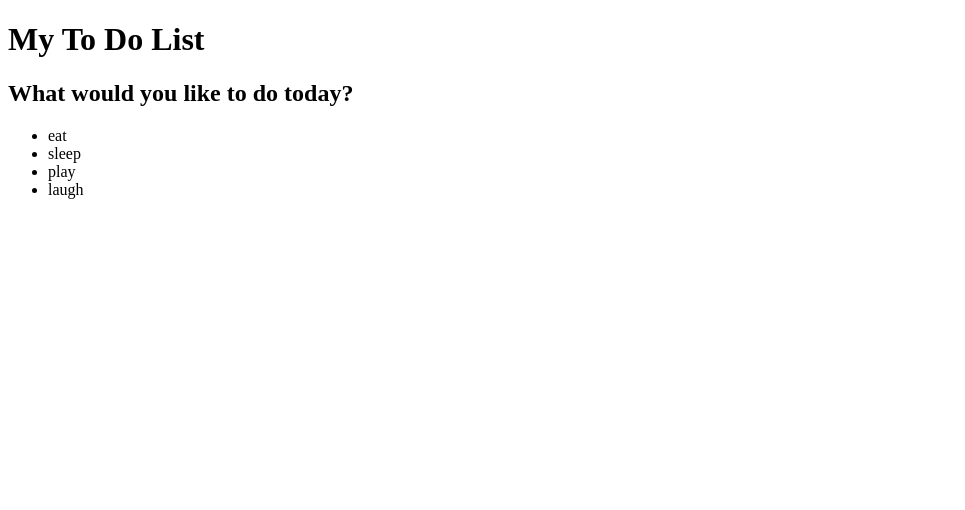
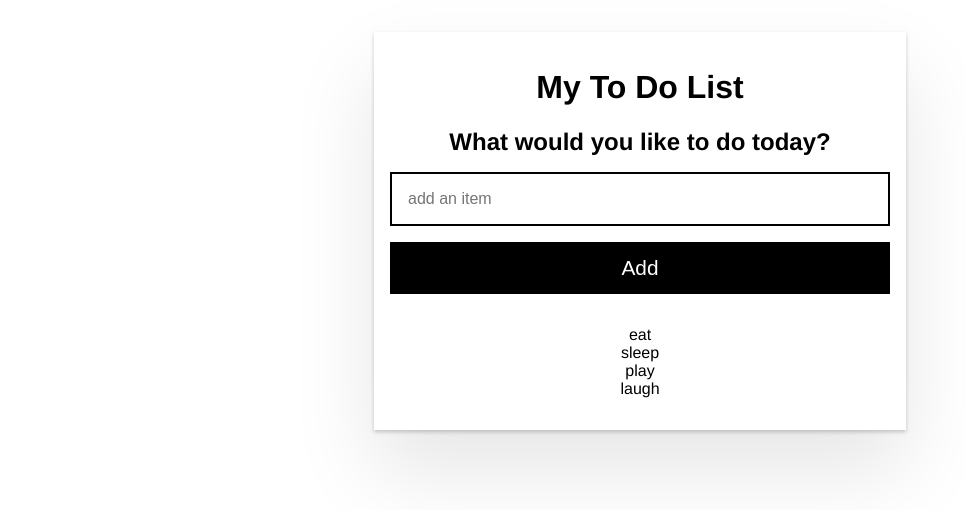
Before and after one commit to pnoebauer/angular-todo, an Angular app: page / in a window 1280 px wide. Shown: the top 510 px of the page, without its empty margins (0-965 px from the left). Built offline with nearby package versions, Linux system fonts and the light colour scheme.

Commit message:
init simple todo application

```diff
--- a/src/app/app.component.css
+++ b/src/app/app.component.css
@@ -0,0 +1,52 @@
+.main {
+    max-width: 500px;
+    width: 85%;
+    margin: 2rem auto;
+    padding: 1rem;
+    text-align: center;
+    box-shadow:
+      0 2px 4px 0 rgb(0 0 0 / 20%),
+      0 2.5rem 5rem 0 rgb(0 0 0 / 10%);
+  }
+
+  @media screen and (min-width: 600px) {
+    .main {
+      width: 70%;
+    }
+  }
+
+  label {
+    font-size: 1.5rem;
+    font-weight: bold;
+    display: block;
+    padding-bottom: 1rem;
+  }
+
+  .lg-text-input {
+    width: 100%;
+    padding: 1rem;
+    border: 2px solid #000;
+    display: block;
+    box-sizing: border-box;
+    font-size: 1rem;
+  }
+
+  .btn-wrapper {
+    margin-bottom: 2rem;
+  }
+
+  .btn-menu {
+    flex-basis: 32%;
+  }
+
+  .active {
+    color: green;
+  }
+
+  ul {
+    padding-inline-start: 0;
+  }
+
+  ul li {
+    list-style: none;
+  }
--- a/src/app/app.component.html
+++ b/src/app/app.component.html
@@ -1,6 +1,16 @@
 <div class="main">
   <h1>{{ componentTitle }}</h1>
-  <h2>What would you like to do today?</h2>
+
+  <label for="addItemInput">What would you like to do today?</label>
+
+  <input
+    #newItem
+    placeholder="add an item"
+    (keyup.enter)="addItem(newItem.value); newItem.value = ''"
+    class="lg-text-input"
+    id="addItemInput" />
+
+  <button class="btn-primary" (click)="addItem(newItem.value)">Add</button>
 
   <ul>
     <li *ngFor="let item of items">{{item.description}}</li>
--- a/src/styles.css
+++ b/src/styles.css
@@ -1 +1,56 @@
-/* You can add global styles to this file, and also import other style files */
+body {
+    font-family: Helvetica, Arial, sans-serif;
+  }
+
+  .btn-wrapper {
+    /* flexbox */
+    display: flex;
+    flex-wrap: nowrap;
+    justify-content: space-between;
+  }
+
+  .btn {
+    color: #000;
+    background-color: #fff;
+    border: 2px solid #cecece;
+    padding: 0.35rem 1rem 0.25rem 1rem;
+    font-size: 1rem;
+  }
+
+  .btn:hover {
+    background-color: #ecf2fd;
+  }
+
+  .btn:active {
+    background-color: #d1e0fe;
+  }
+
+  .btn:focus {
+    outline: none;
+    border: black solid 2px;
+  }
+
+  .btn-primary {
+    color: #fff;
+    background-color: #000;
+    width: 100%;
+    padding: 0.75rem;
+    font-size: 1.3rem;
+    border: black solid 2px;
+    margin: 1rem 0;
+  }
+
+  .btn-primary:hover {
+    background-color: #444242;
+  }
+
+  .btn-primary:focus {
+    color: #000;
+    outline: none;
+    border: #000 solid 2px;
+    background-color: #d7ecff;
+  }
+
+  .btn-primary:active {
+    background-color: #212020;
+  }
```
